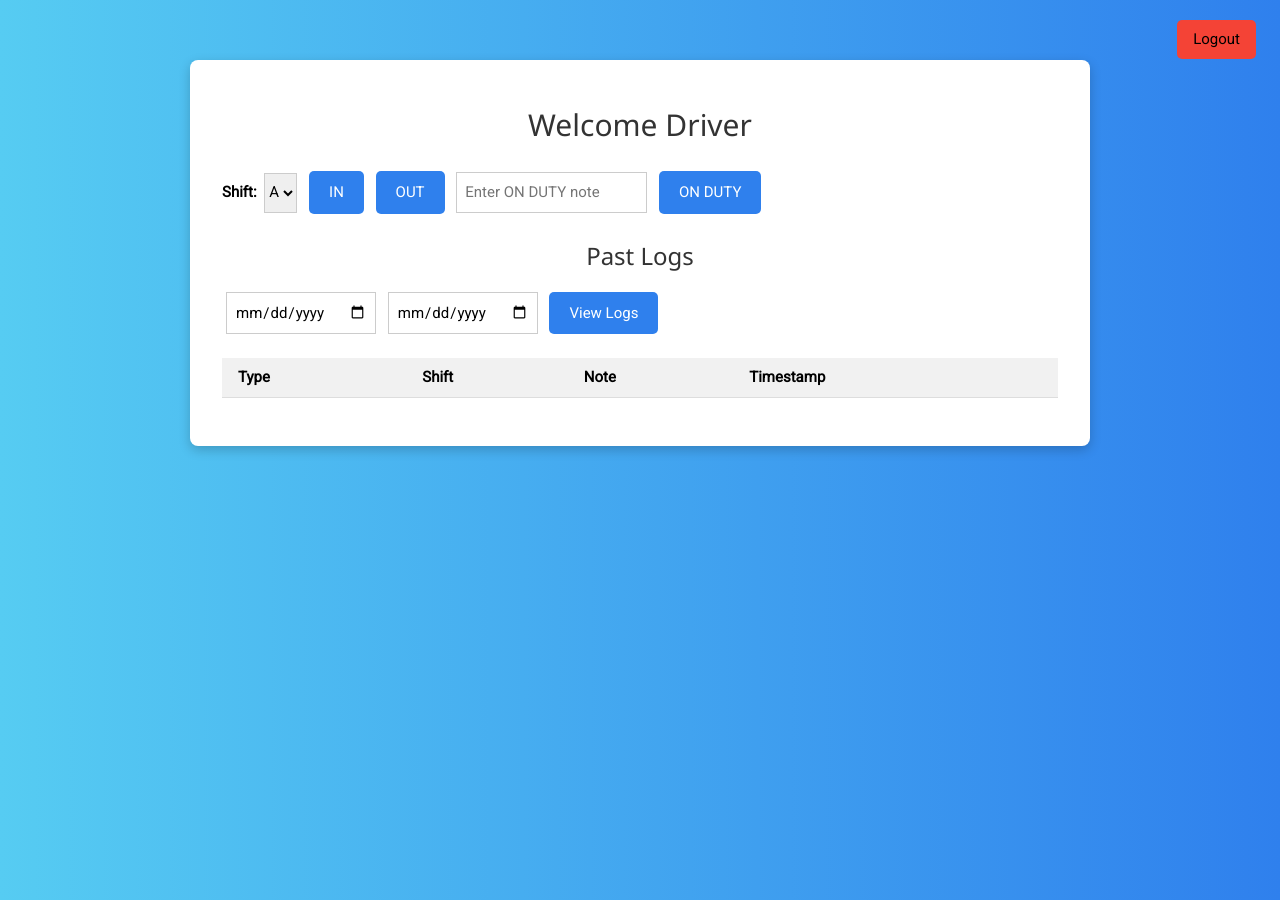
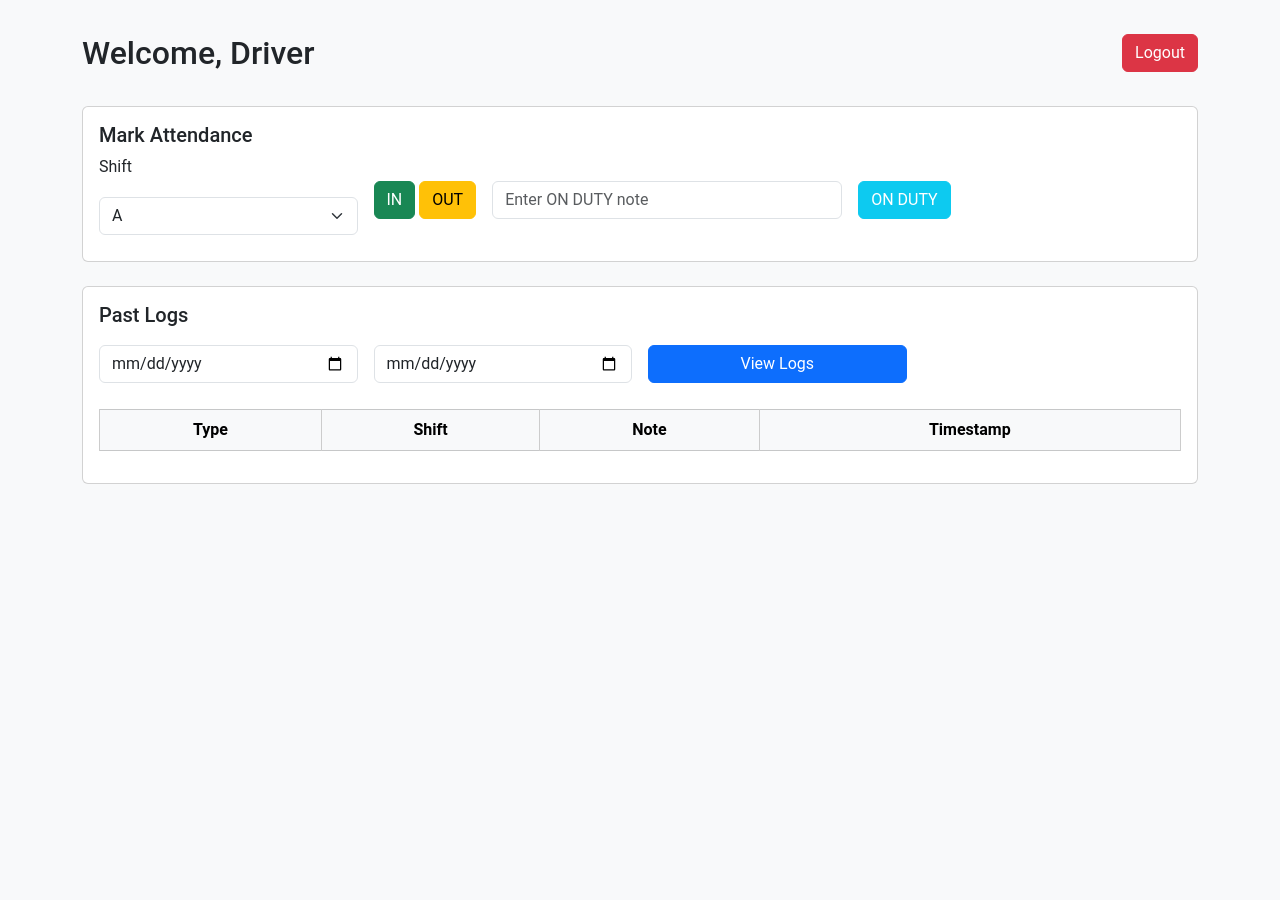
Before and after one commit to PrinceKSK6/princeksk6.github.io, a Jekyll site: the page appy/driver.html, which Jekyll copies as it is, in a window 1280 px wide. Built offline with Jekyll 4.4.1, drawn with Linux system fonts in a browser that asks for light colours; comment, search, counter and statistics services are not loaded.

Commit message:
Update driver.html

```diff
--- a/appy/driver.html
+++ b/appy/driver.html
@@ -2,103 +2,80 @@
 <html>
 <head>
   <title>Driver Dashboard</title>
-  <meta name="viewport" content="width=device-width, initial-scale=1">
-  <link rel="stylesheet" href="https://www.w3schools.com/w3css/4/w3.css">
-  <link rel="stylesheet" href="https://fonts.googleapis.com/css?family=Roboto">
-  <style>
-    body {
-      font-family: 'Roboto', sans-serif;
-      background: linear-gradient(to right, #56ccf2, #2f80ed);
-      padding: 0;
-      margin: 0;
-    }
-    .container {
-      max-width: 900px;
-      margin: auto;
-      padding: 32px;
-      background-color: white;
-      margin-top: 60px;
-      border-radius: 8px;
-      box-shadow: 0 4px 12px rgba(0,0,0,0.2);
-      animation: slideFadeIn 0.7s ease;
-    }
-    h2, h3 {
-      text-align: center;
-      color: #333;
-    }
-    select, input[type="text"], input[type="date"], button {
-      margin: 8px 4px;
-    }
-    table {
-      width: 100%;
-      margin-top: 12px;
-    }
-    th, td {
-      padding: 8px;
-      text-align: center;
-    }
-    button {
-      padding: 10px 20px;
-      background-color: #2f80ed;
-      color: white;
-      border: none;
-      border-radius: 5px;
-      cursor: pointer;
-    }
-    button:hover {
-      background-color: #1c5dbd;
-    }
-    .logout-btn {
-      position: fixed;
-      top: 12px;
-      right: 20px;
-      background-color: #f44336;
-    }
-    @keyframes slideFadeIn {
-      from { opacity: 0; transform: translateY(20px); }
-      to { opacity: 1; transform: translateY(0); }
-    }
-  </style>
+  <link href="https://cdn.jsdelivr.net/npm/bootstrap@5.3.2/dist/css/bootstrap.min.css" rel="stylesheet">
+  <link rel="stylesheet" href="./styles.css">
 </head>
-<body>
+<body class="bg-light">
+  <div class="container py-4">
+    <div class="d-flex justify-content-between align-items-center mb-4">
+      <h2 class="mb-0">Welcome, Driver</h2>
+      <button onclick="logout()" class="btn btn-danger">Logout</button>
+    </div>
 
-  <button class="w3-button logout-btn" onclick="logout()">Logout</button>
-
-  <div class="w3-container container w3-animate-opacity">
-    <h2>Welcome Driver</h2>
-
-    <div class="w3-section">
-      <label><b>Shift:</b></label>
-      <select id="shift" class="w3-select w3-border" style="width:auto;">
+    <div class="card mb-4">
+      <div class="card-body">
+        <h5 class="card-title">Mark Attendance</h5>
+        <div class="row g-3 align-items-center">
+          <div class="col-sm-3">
+            <label for="shift" class="form-label">Shift</label>
+            <select id="shift" class="form-select">
               <option value="A">A</option>
               <option value="B">B</option>
               <option value="C">C</option>
               <option value="G">G</option>
             </select>
-      <button onclick="markIN()">IN</button>
-      <button onclick="markOUT()">OUT</button>
-      <input type="text" id="note" class="w3-input w3-border" placeholder="Enter ON DUTY note" style="display:inline-block;width:auto;">
-      <button onclick="markDUTY()">ON DUTY</button>
+          </div>
+          <div class="col-auto">
+            <button onclick="markIN()" class="btn btn-success">IN</button>
+            <button onclick="markOUT()" class="btn btn-warning">OUT</button>
+          </div>
+          <div class="col-sm-4">
+            <input type="text" id="note" class="form-control" placeholder="Enter ON DUTY note">
+          </div>
+          <div class="col-auto">
+            <button onclick="markDUTY()" class="btn btn-info text-white">ON DUTY</button>
+          </div>
+        </div>
+      </div>
     </div>
 
-    <div class="w3-section">
-      <h3>Past Logs</h3>
-      <input type="date" id="fromDate" class="w3-input w3-border" style="display:inline-block; width:auto;">
-      <input type="date" id="toDate" class="w3-input w3-border" style="display:inline-block; width:auto;">
-      <button onclick="loadLogs()">View Logs</button>
-
-      <table class="w3-table w3-striped w3-bordered w3-margin-top" id="logTable">
-        <thead>
-          <tr class="w3-light-grey">
+    <div class="card">
+      <div class="card-body">
+        <h5 class="card-title">Past Logs</h5>
+        <div class="row g-3 mb-3">
+          <div class="col-md-3">
+            <input type="date" id="fromDate" class="form-control">
+          </div>
+          <div class="col-md-3">
+            <input type="date" id="toDate" class="form-control">
+          </div>
+          <div class="col-md-3">
+            <button onclick="loadLogs()" class="btn btn-primary w-100">View Logs</button>
+          </div>
+        </div>
+        <div class="table-responsive">
+          <table class="table table-bordered table-striped align-middle text-center">
+            <thead class="table-light sticky-top">
+              <tr>
                 <th>Type</th>
                 <th>Shift</th>
                 <th>Note</th>
                 <th>Timestamp</th>
               </tr>
             </thead>
-        <tbody></tbody>
+            <tbody id="logTableBody"></tbody>
           </table>
         </div>
       </div>
+    </div>
+  </div>
 
-  <script src="https://www
+  <script src="https://cdn.jsdelivr.net/npm/bootstrap@5.3.2/dist/js/bootstrap.bundle.min.js"></script>
+  <script src="https://www.gstatic.com/firebasejs/9.22.2/firebase-app-compat.js"></script>
+  <script src="https://www.gstatic.com/firebasejs/9.22.2/firebase-auth-compat.js"></script>
+  <script src="https://www.gstatic.com/firebasejs/9.22.2/firebase-firestore-compat.js"></script>
+  <script src="./firebase-config.js"></script>
+  <script src="./check.js"></script>
+  <script src="./script.js"></script>
+</body>
+</html>
```
Lines whose indentation alone changed are shown as unchanged.
